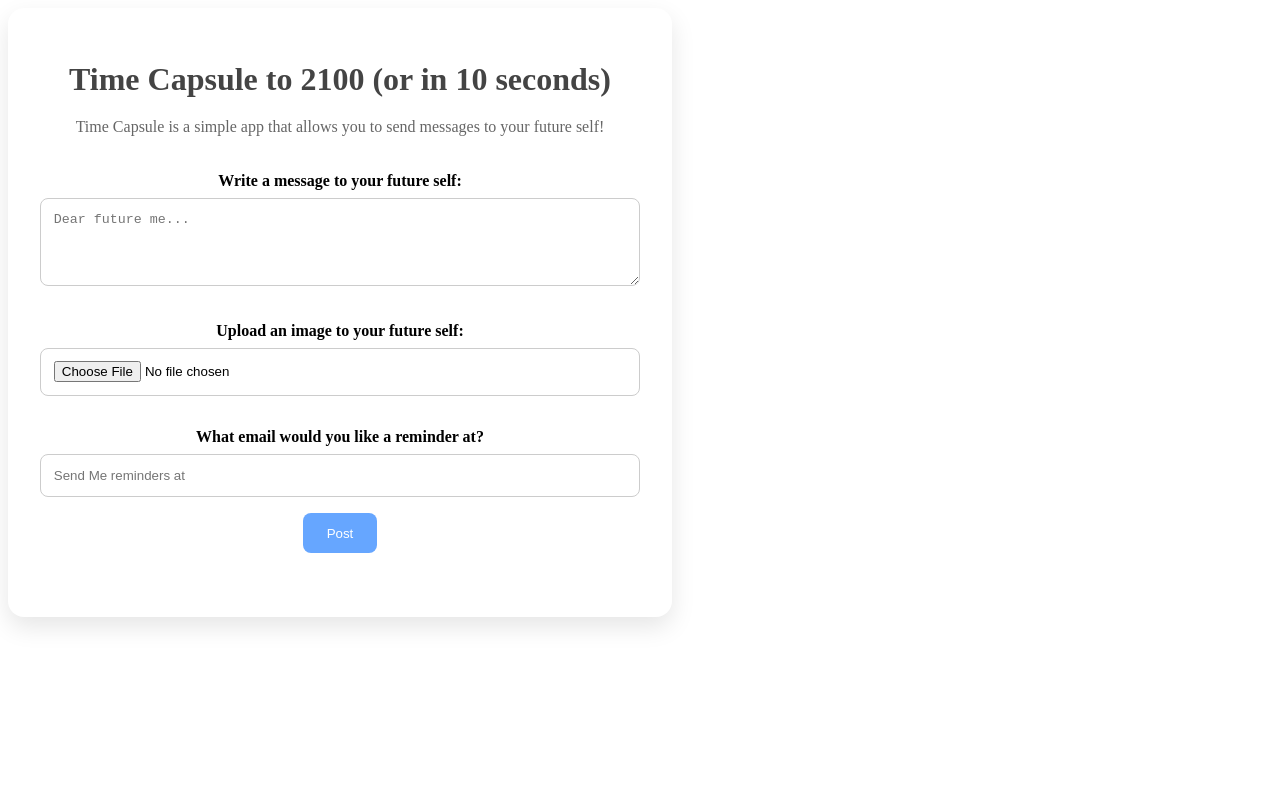
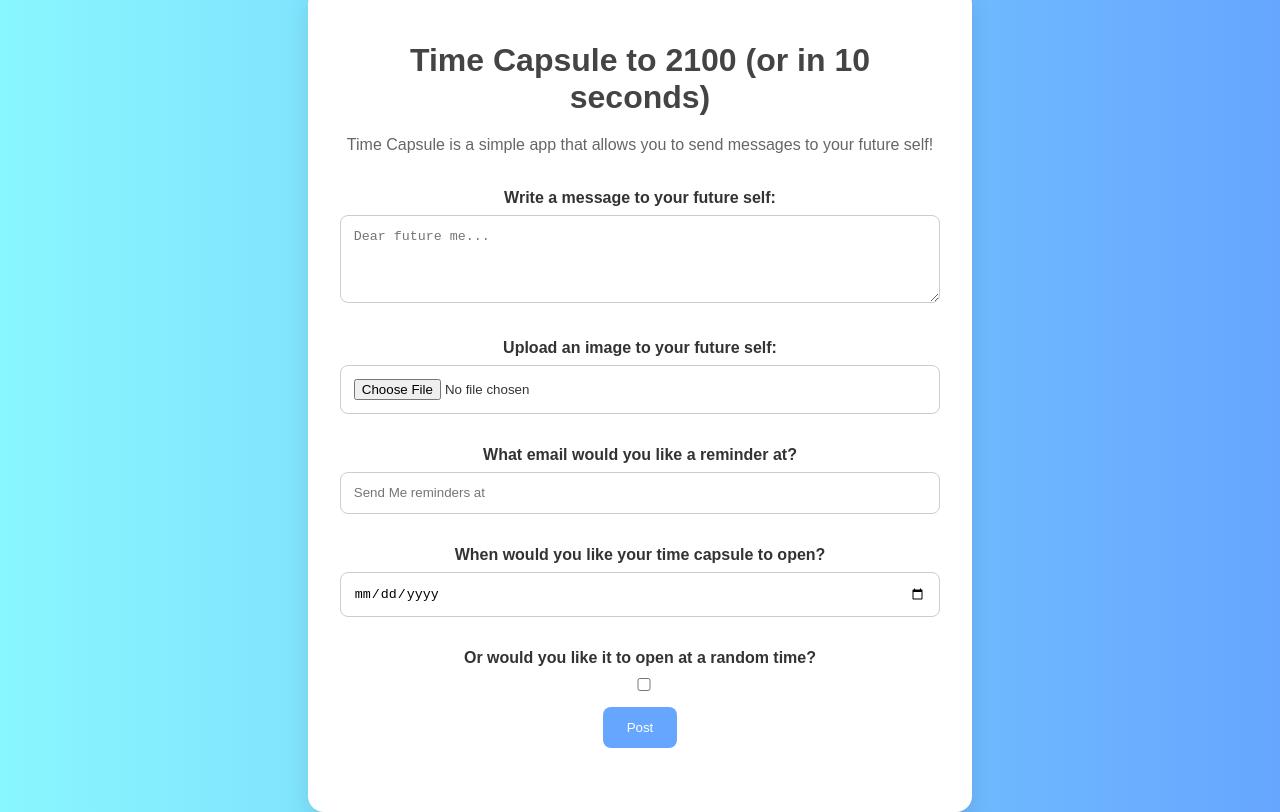
Before and after one commit to WildkrattFan/Cornhacks-2025, a SvelteKit app in the folder my-app/: page / in a window 1280 px wide. Built offline with nearby package versions, Linux system fonts and the light colour scheme.

Commit message:
Rocket ship progress

```diff
--- a/my-app/src/routes/+page.server.ts
+++ b/my-app/src/routes/+page.server.ts
@@ -6,4 +6,50 @@ export const load = (async () => {
 
 
 export const actions = {
+    //Posts the details to the postAPI
+    postDetails: async ({ request }) => {
+
+        try {
+            console.log("entering the posting");
+            const formData = await request.formData();
+
+            let data = {
+
+            }
+
+            if (formData.get("randomTime") === "true") {
+                let randomTime = new Date(Date.now() + Math.floor(Math.random() * 1000 * 60 * 60 * 24)).toISOString();
+
+                data = {
+                    email: formData.get("email"),
+                    time: randomTime,
+                    message: formData.get("message"),
+                    image: formData.get("image")
+                }
+            } else {
+                data = {
+                    email: formData.get("email"),
+                    time: formData.get("time"),
+                    message: formData.get("message"),
+                    image: formData.get("image")
+                }
+            }
+            console.log(data);
+
+            //posts the data to the postAPI
+
+            // const response = await fetch("http://localhost:3000/api/posts", {
+            //     method: "POST",
+            //     headers: {
+            //         "Content-Type": "application/json"
+            //     },
+            //     body: JSON.stringify(data)
+            // });
+
+            return { success: true };
+        } catch (err) {
+            console.log(err);
+            return { success: false };
+        }
+    }
 }
--- a/my-app/src/routes/+page.svelte
+++ b/my-app/src/routes/+page.svelte
@@ -1,28 +1,60 @@
-<body>
+<script lang="ts">
+	import { onMount } from 'svelte';
+
+	let { form } = $props();
+
+	let showTime = $state(true);
+
+	let rockets: any[] = $state([]);
+
+	function swapShowTime() {
+		showTime = !showTime;
+	}
+
+	function launchRocket() {
+		rockets = [...rockets, 1];
+	}
+</script>
+
 <div class="container">
 	<h1>Time Capsule to 2100 (or in 10 seconds)</h1>
 
 	<p>Time Capsule is a simple app that allows you to send messages to your future self!</p>
 
-        <form>
+	<form method="post" action="?/postDetails">
 		<label for="message">Write a message to your future self:</label>
 		<textarea id="message" name="message" rows="4" placeholder="Dear future me..."></textarea>
 
-
 		<label for="image">Upload an image to your future self:</label>
-            <input type="file" id="image" name="image" accept="image/*">
+		<input type="file" id="image" name="image" accept="image/*" />
 
 		<label for="email">What email would you like a reminder at?</label>
-            <input id="email" name="email" type = "text" placeholder="Send Me reminders at">
-            <button type="submit">Post</button>
+		<input id="email" name="email" type="text" placeholder="Send Me reminders at" />
+
+		{#if showTime}
+			<label for="time">When would you like your time capsule to open?</label>
+			<input id="time" name="time" type="date" />
+		{/if}
+
+		<label for="randomTime">Or would you like it to open at a random time?</label>
+		<input id="randomTime" name="randomTime" type="checkbox" onclick={swapShowTime} />
+
+		<button type="submit" onclick={launchRocket}>Post</button>
 	</form>
+</div>
+<!--Display successes and failures with posting to API-->
+{#each rockets as rocket}
+	{#if form && form.success == true}
+		<div class="launch-container">
+			<div class="rocket">
+				<div class="flames"></div>
+			</div>
+		</div>
+	{/if}
+{/each}
 
-
-
-    </div>
-</body>
 <style>
-body {
+	:global(body) {
 		font-family: 'Arial', sans-serif;
 		margin: 0;
 		padding: 0;
@@ -63,7 +95,8 @@ label {
 		font-weight: bold;
 	}
 
-textarea, input[type="file"] {
+	textarea,
+	input[type='file'] {
 		width: 100%;
 		padding: 0.8rem;
 		margin-bottom: 1rem;
@@ -89,6 +122,7 @@ button:hover {
 	form {
 		margin-bottom: 2rem;
 	}
+
 	input {
 		width: 100%;
 		padding: 0.8rem;
@@ -97,4 +131,72 @@ input {
 		border-radius: 8px;
 		box-sizing: border-box;
 	}
+
+	.launch-container {
+		position: fixed;
+		bottom: 0;
+		left: 50%;
+		transform: translateX(-50%);
+		width: 80px;
+		height: 200px;
+		display: flex;
+		justify-content: center;
+		align-items: center;
+	}
+
+	/* Rocket styling */
+	.rocket {
+		width: 50px;
+		height: 100px;
+		background: red;
+		border-radius: 25px 25px 0 0;
+		position: relative;
+		animation: launch 3s ease-in-out forwards;
+	}
+
+	/* Flames */
+	.flames {
+		position: absolute;
+		bottom: -20px;
+		left: 50%;
+		width: 20px;
+		height: 40px;
+		background: orange;
+		border-radius: 50%;
+		transform: translateX(-50%);
+		animation:
+			flicker 0.1s infinite alternate,
+			expandFlame 1s infinite alternate;
+	}
+
+	/* Launch animation */
+	@keyframes launch {
+		0% {
+			transform: translateY(0);
+		}
+
+		100% {
+			transform: translateY(-100vh);
+		}
+	}
+
+	/* Flame flickering effect */
+	@keyframes flicker {
+		0% {
+			background: orange;
+		}
+		100% {
+			background: yellow;
+		}
+	}
+
+	/* Flames expanding */
+	@keyframes expandFlame {
+		0% {
+			height: 40px;
+		}
+		100% {
+			height: 60px;
+		}
+	}
 </style>
```
Lines whose indentation alone changed are shown as unchanged.
